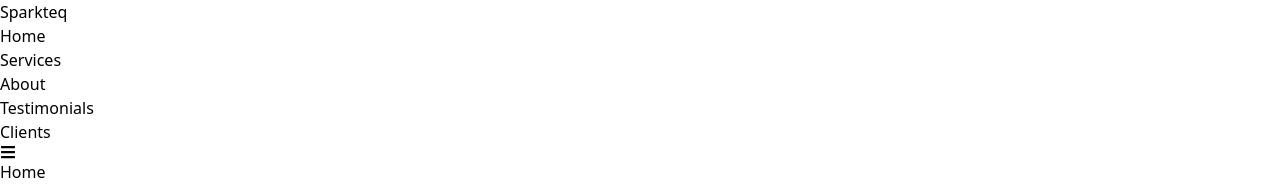
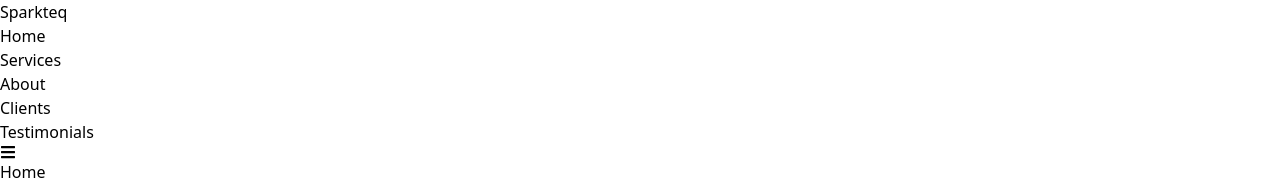
Before and after one commit to Satabdi-Rani/sparkteq, a React (Vite) app: page / in a window 1280 px wide. Shown: the top 188 px of the page. Built offline with nearby package versions, Linux system fonts and the light colour scheme.

Commit message:
Link modified

```diff
--- a/src/components/Navbar.jsx
+++ b/src/components/Navbar.jsx
@@ -23,8 +23,9 @@
                        <li><Link to="home" smooth={true} duration={500}><a href="">Home</a></Link></li>
                        <li><Link to="services" smooth={true} duration={500}><a href="">Services</a></Link></li>
                        <li><Link to="about" smooth={true} duration={500}><a href="">About</a></Link></li>
+                       <li><Link to="clients" smooth={true} duration={500}><a href="">Clients</a></Link></li>
                        <li><Link to="testimonials" smooth={true} duration={500}><a href="">Testimonials</a></Link></li>
-                       <li><Link to="" smooth={true} duration={500}><a href="">Clients</a></Link></li>
+
                     </ul>
                 </div>
 
```
